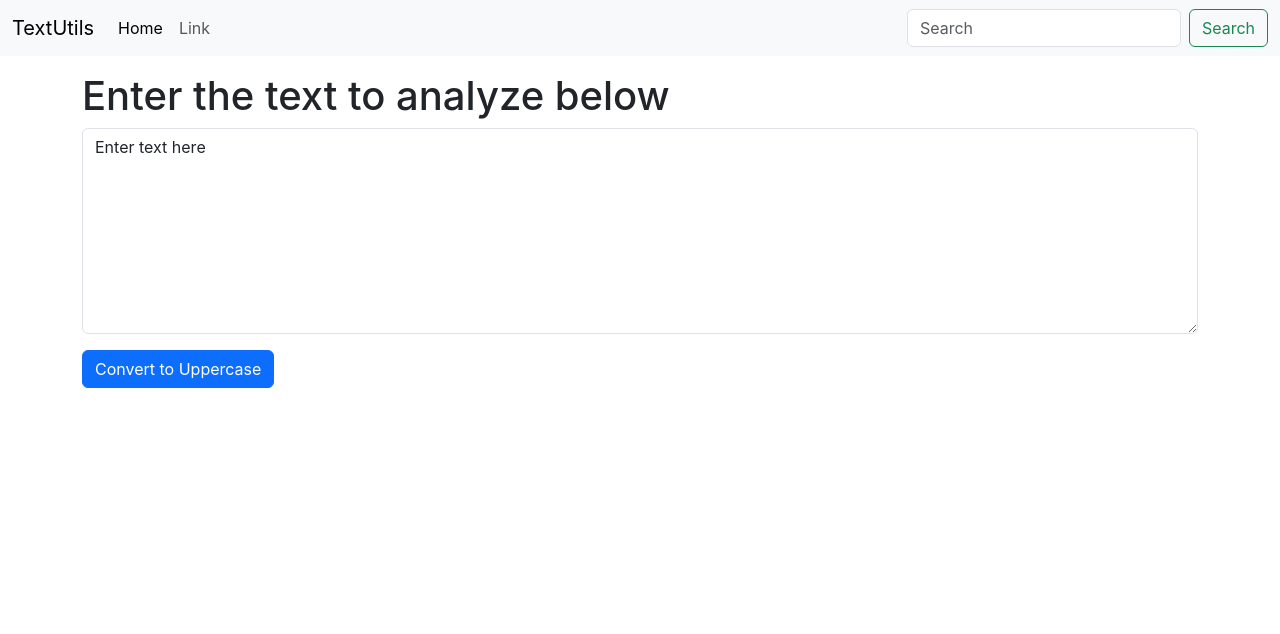
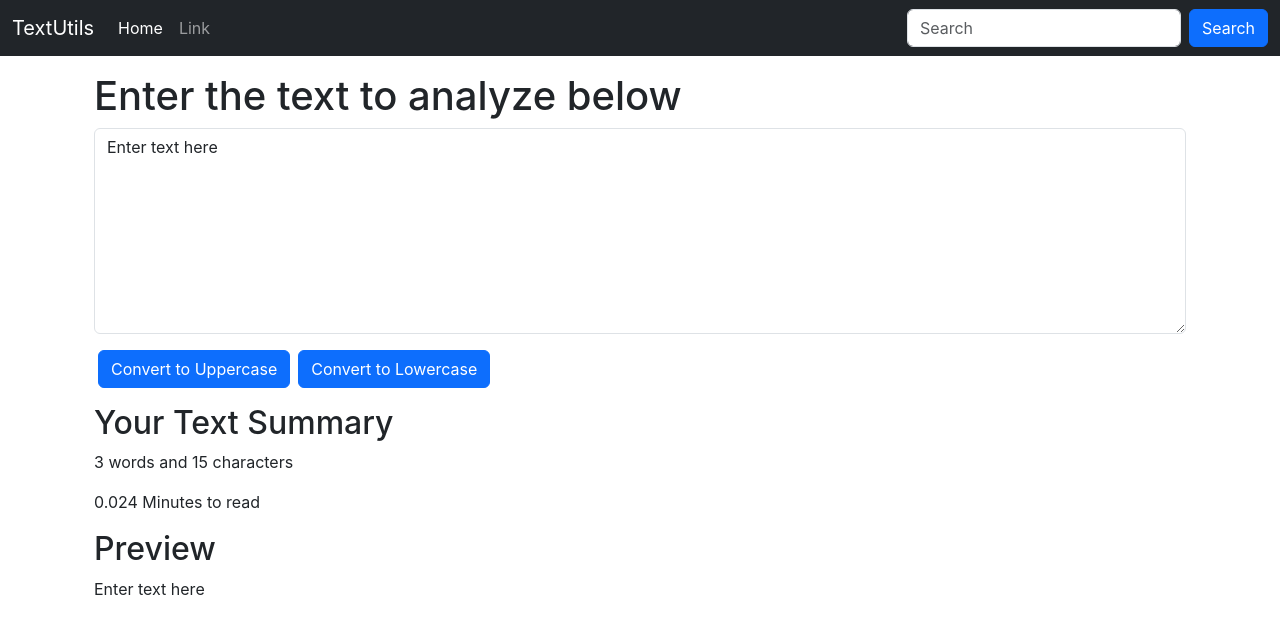
Before and after one commit to sainath-666/Textutils, a React (Create React App) app: page / in a window 1280 px wide. Shown: the top 634 px of the page. Built offline with nearby package versions, Linux system fonts and the light colour scheme.

Commit message:
Added lowercase and preview and summary features

```diff
--- a/src/components/Navbar.js
+++ b/src/components/Navbar.js
@@ -3,7 +3,7 @@
 const Navbar = (props) => {
 
   return (
-    <nav className="navbar navbar-expand-lg bg-body-tertiary">
+    <nav className="navbar navbar-expand-lg navbar-dark bg-dark">
   <div className="container-fluid">
     <a className="navbar-brand" href="/">{props.title}</a>
     <button className="navbar-toggler" type="button" data-bs-toggle="collapse" data-bs-target="#navbarSupportedContent" aria-controls="navbarSupportedContent" aria-expanded="false" aria-label="Toggle navigation">
@@ -20,7 +20,7 @@
       </ul>
       <form className="d-flex" role="search">
         <input className="form-control me-2" type="search" placeholder="Search" aria-label="Search"/>
-        <button className="btn btn-outline-success" type="submit">Search</button>
+        <button className="btn btn-primary" type="submit">Search</button>
       </form>
     </div>
   </div>
--- a/src/components/Textform.js
+++ b/src/components/Textform.js
@@ -1,26 +1,50 @@
 import React, { useState } from "react";
 
 export default function Textform(props) {
-
   const handleUpClick = () => {
     let newText = text.toUpperCase();
     setText(newText);
-    }
+  };
+  const handleLoClick = () => {
+    let newText = text.toLowerCase();
+    setText(newText);
+  };
 
-    const handleOnChange = (event)=> {
+  const handleOnChange = (event) => {
     setText(event.target.value);
-
-    }
-
+  };
 
   const [text, setText] = useState("Enter text here");
   return (
-    <div>
+    <>
+      <div className="container">
         <div className="mb-3">
           <h1>{props.heading}</h1>
-        <textarea className="form-control" value={text} onChange={handleOnChange} id="myBox" rows="8"></textarea>
+          <textarea
+            className="form-control"
+            value={text}
+            onChange={handleOnChange}
+            id="myBox"
+            rows="8"
+          ></textarea>
         </div>
-      <button className="btn btn-primary" onClick={handleUpClick}>Convert to Uppercase</button>
+        <button className="btn btn-primary mx-1" onClick={handleUpClick}>
+          Convert to Uppercase
+        </button>
+        <button className="btn btn-primary mx-1" onClick={handleLoClick}>
+          Convert to Lowercase
+        </button>
       </div>
+      <div className="container my-3">
+        <h2> Your Text Summary </h2>
+        <p>
+          {text.split(" ").length} words and {text.length} characters
+        </p>
+        <p>{0.008 * text.split(" ").length} Minutes to read</p>
+        <h2>Preview</h2>
+        <p>{text}</p>
+      </div>
+
+    </>
   );
 }
```
Lines whose indentation alone changed are shown as unchanged.
